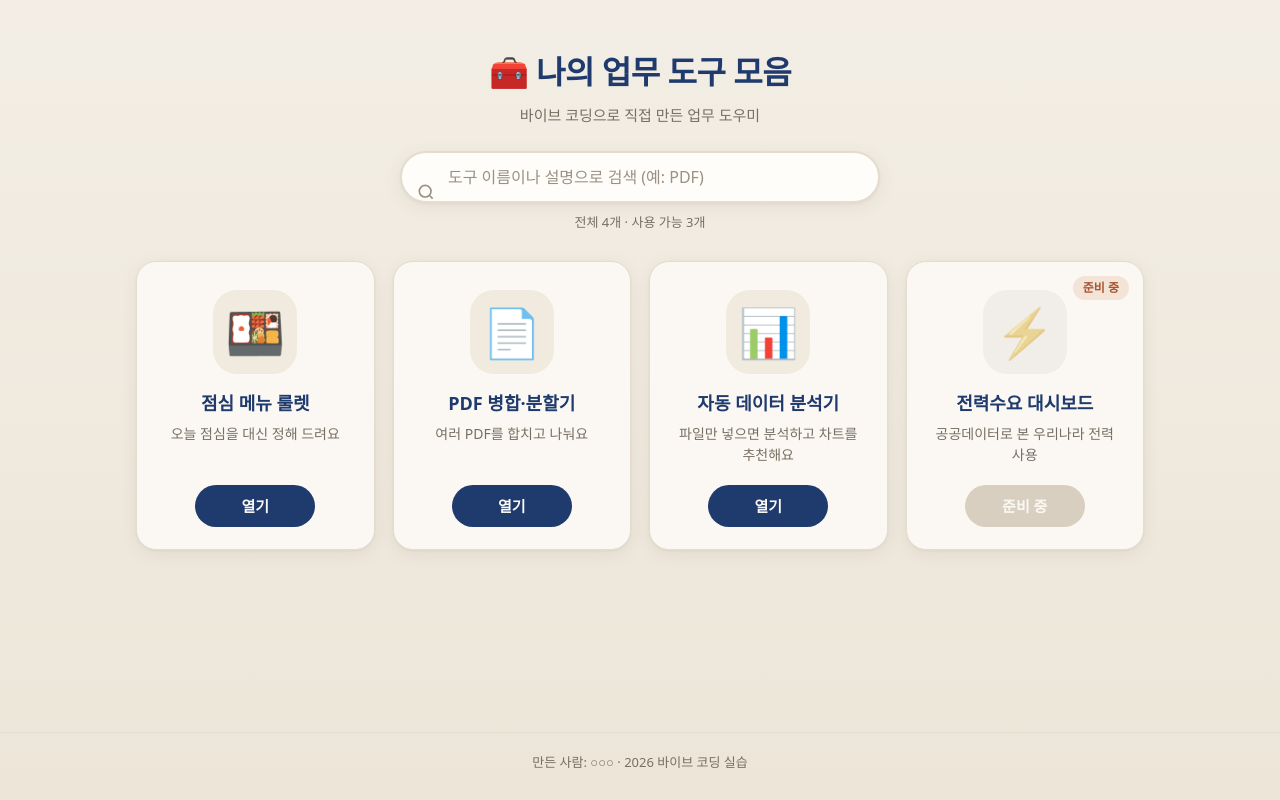
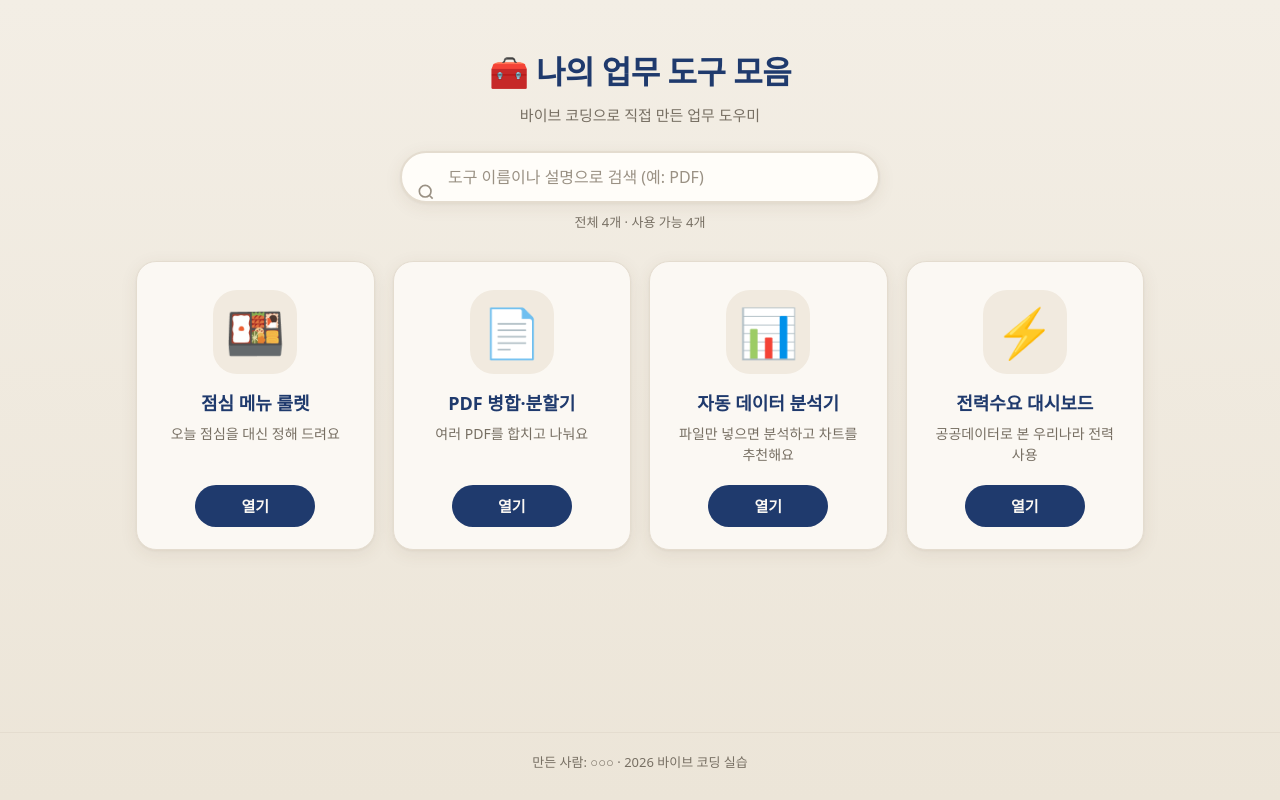
Before and after one commit to kp04102886/myhomepage43, a plain HTML site: page index.html in a window 1280 px wide. Drawn offline with Linux system fonts and the light colour scheme; a small style sheet from the web is missing.

Commit message:
Update index.html

```diff
--- a/index.html
+++ b/index.html
@@ -36,7 +36,7 @@
       { emoji: '🍱', name: '점심 메뉴 룰렛',   desc: '오늘 점심을 대신 정해 드려요',            url: 'lunch.html',     ready: true  },
       { emoji: '📄', name: 'PDF 병합·분할기',  desc: '여러 PDF를 합치고 나눠요',                url: 'pdf-tool.html',  ready: true  },
       { emoji: '📊', name: '자동 데이터 분석기', desc: '파일만 넣으면 분석하고 차트를 추천해요', url: 'analyzer.html',  ready: true  },
-      { emoji: '⚡', name: '전력수요 대시보드', desc: '공공데이터로 본 우리나라 전력 사용',      url: 'dashboard.html', ready: false }
+      { emoji: '⚡', name: '전력수요 대시보드', desc: '공공데이터로 본 우리나라 전력 사용',      url: 'dashboard.html', ready: true  }
     ]
   };
 </script>
```
